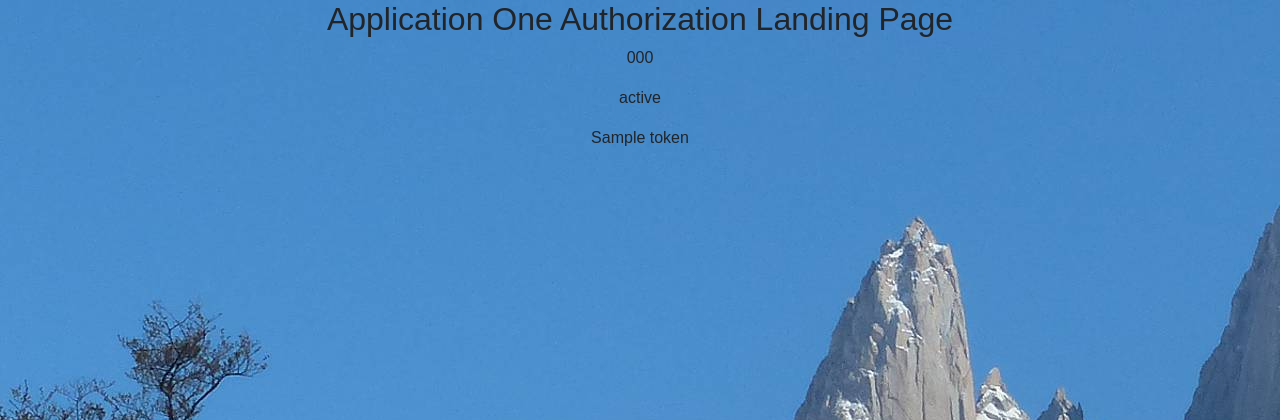
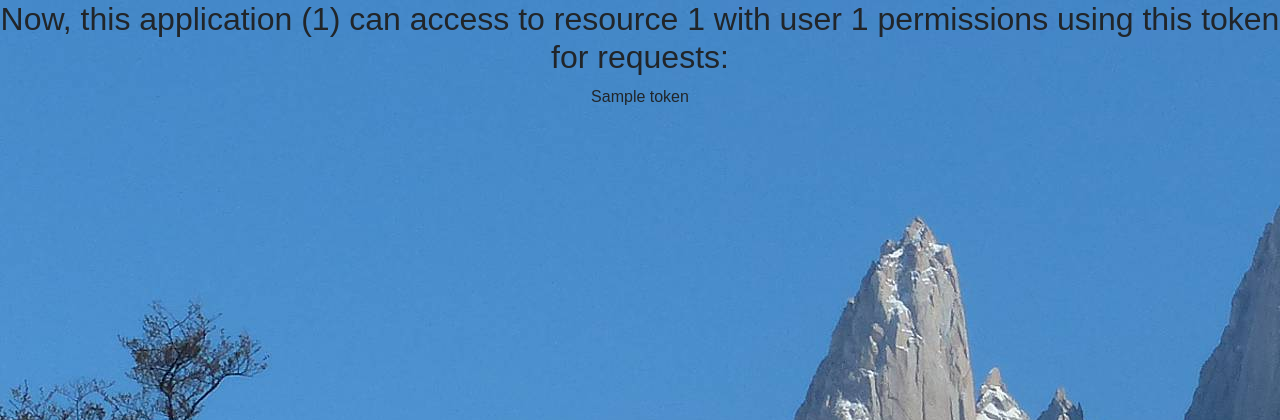
Before and after one commit to egnuez/sso-oauth2, a Django app: template app1/templates/app1_auth_landing_page.html in a window 1280 px wide. Shown: the top 420 px of the page. Run offline with Django 3.2, Linux system fonts and the light colour scheme; the template is opened without the code that fills it: most values are stand-ins (such as "Sample title", 1, 10 or a date in 2020); some libraries are stand-ins or nearby versions.

Commit message:
Adding token information

```diff
--- a/app1/templates/app1_auth_landing_page.html
+++ b/app1/templates/app1_auth_landing_page.html
@@ -20,9 +20,7 @@
 
     </head>
     <body>
-        <h2 class="text-center">Application One Authorization Landing Page</h2>
-        <p class="text-center">{{code}}</p>
-        <p class="text-center">{{state}}</p>
+        <h2 class="text-center">Now, this application ({{client_id}}) can access to resource {{resource_id}} with user {{user_id}} permissions using this token for requests:</h2>
         <p class="text-center">{{token}}</p>
     </body>
 </html>
--- a/users/views.py
+++ b/users/views.py
@@ -77,6 +77,7 @@ def authorize(request):
             'exp': datetime.datetime.utcnow() + datetime.timedelta(seconds=30),
             'client_id': client_id,
             'user_id': 1,
+            "resource_id": resource_id,
         }, 'secret_code', algorithm='HS256')
         url = "{}/?code={}&state={}".format(redirect_uri, code.decode('ascii'), state)
         return redirect(url)
@@ -131,6 +132,7 @@ def token(request):
         token = jwt.encode({
             'client_id': request.GET['client_id'],
             'user_id': code_content['user_id'],
+            'resource_id': code_content['resource_id'],
         }, 'secret_token', algorithm='HS256')
     except jwt.exceptions.InvalidSignatureError:
         return HttpResponse('Invalid Signature', status=403)
```
Also changed, not shown: app1/views.py (+8 -2 lines).
